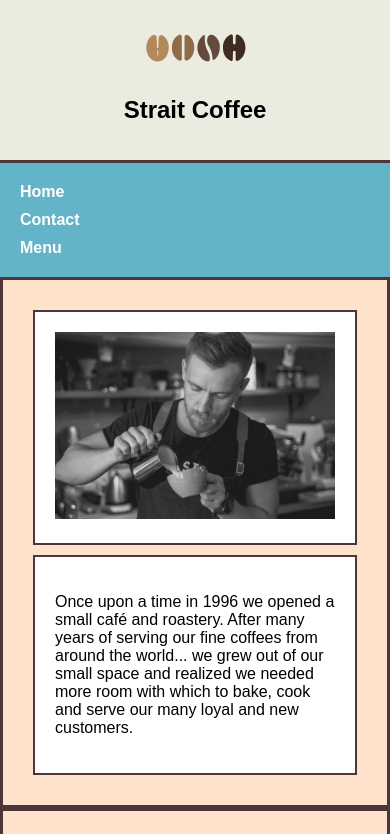
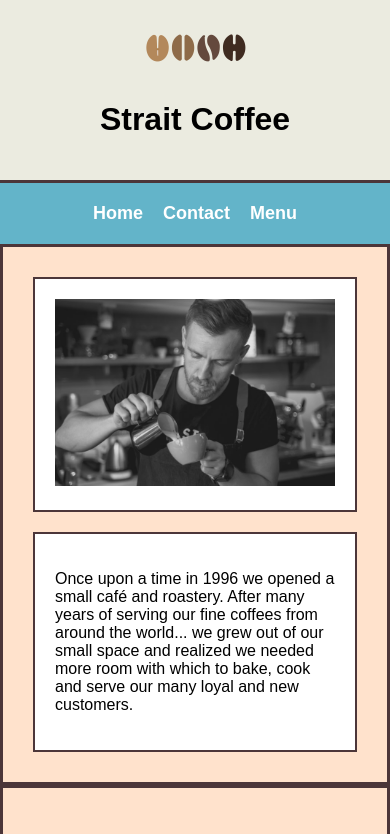
Before and after one commit to WilliamRamirez405/Cofee, a plain HTML site: page index.html in a window 390 px wide. Shown: the top 834 px of the page. Drawn offline with Linux system fonts and the light colour scheme.

Commit message:
Update index.html

```diff
--- a/index.html
+++ b/index.html
@@ -92,9 +92,9 @@
             body {
                 background-color: #C6E2E9;
             }
-            .content {
-                flex-direction: column;
-                gap: 10px;
+            .content{
+                flex-direction: row; /* Mantiene los elementos en fila como en el computador */
+                justify-content: space-between; /* Distribuye los elementos como en PC */
             }
         }
 
@@ -102,15 +102,10 @@
             body {
                 background-color: #FFE2CC;
             }
-            .navbar {
-                flex-direction: column;
-                gap: 10px;
-            }
-            .navbar a {
-                font-size: 16px;
-            }
-            .header h1 {
-                font-size: 24px;
+
+            .content {
+                flex-direction: column; /* Cambia la dirección del flexbox a columna */
+                align-items: center;    /* Centra los elementos en dispositivos pequeños */
             }
         }
     </style>
```
